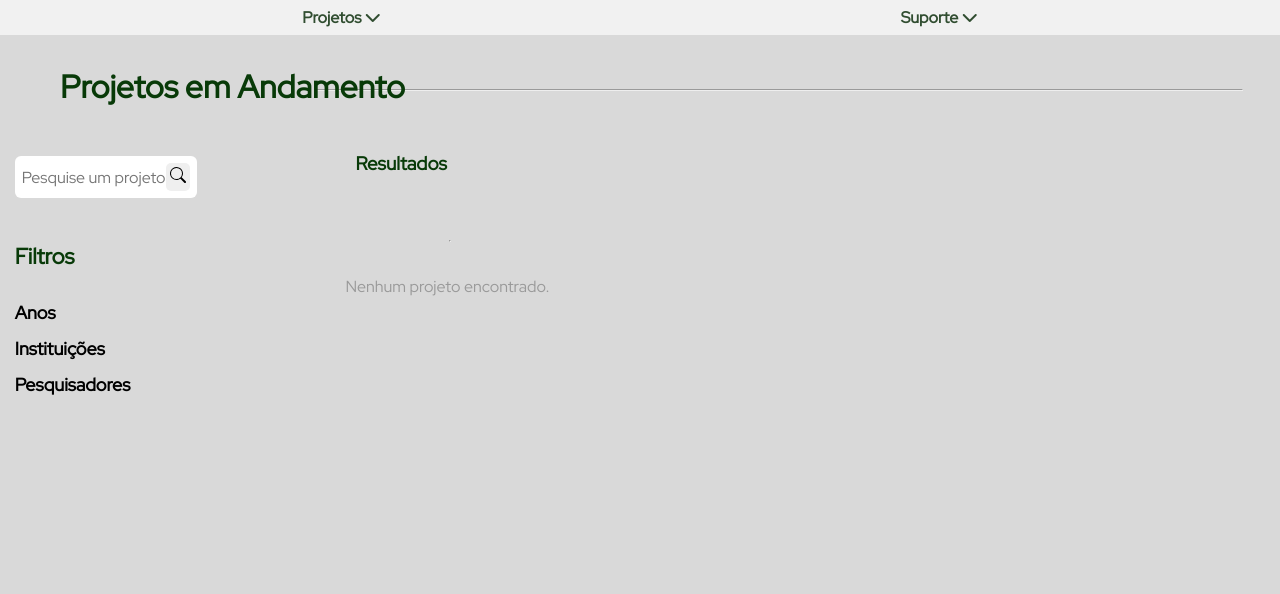
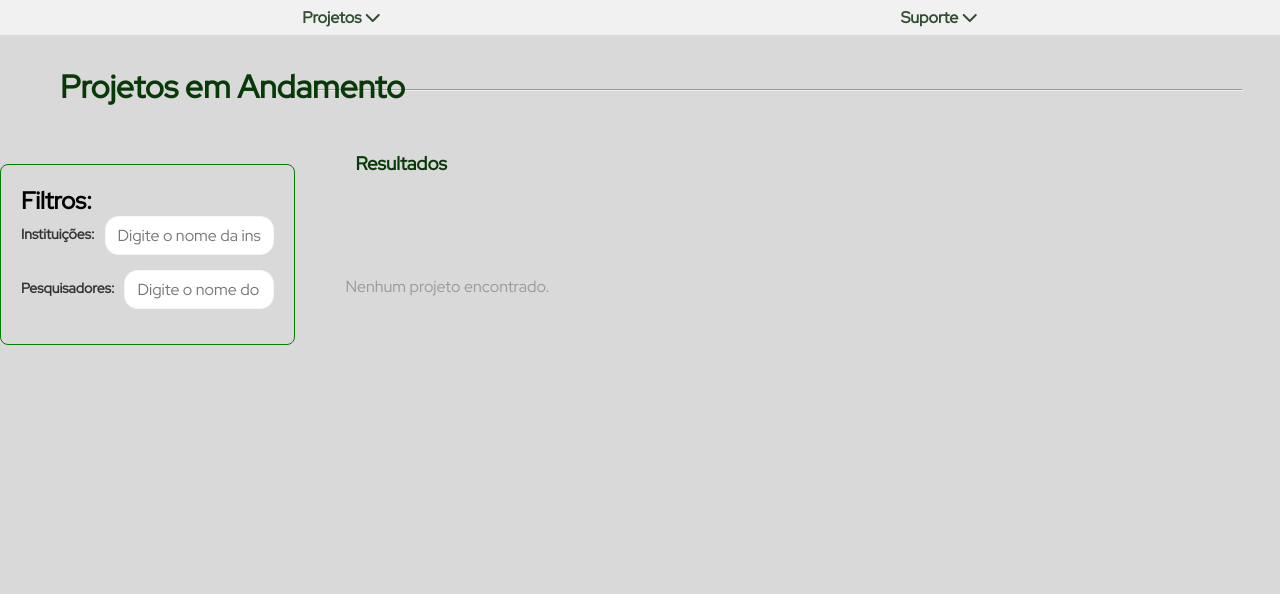
Before and after one commit to PhilipeMuzzi/NUPAT, a Django app: page /projetos/ in a window 1280 px wide. Shown: the part 130-724 px from the top of the page. Run offline with Django 4.2, Linux system fonts and the light colour scheme; data that the repository does not hold is empty; some libraries are stand-ins or nearby versions.

Commit message:
Pacote de atualizações finais + Pag todos_projetos.html

```diff
--- a/core/templates/projetos/todos_projetos.html
+++ b/core/templates/projetos/todos_projetos.html
@@ -13,57 +13,72 @@
     </h1>
     <article>
         <section class="filtro">
-            <form class="buscar-box" action="{% url 'projetos_andamento' %}" method="GET">
-                <div class="input-buscar">
-                    <input type="text" name="pesquisa" value="{{ request.GET.pesquisa }}" placeholder="Pesquise um projeto" class="form-control">
-                    <button type="submit">
-                        <svg xmlns="http://www.w3.org/2000/svg" width="16" height="16" fill="currentColor" class="bi bi-search" viewBox="0 0 16 16">
-                            <path d="M11.742 10.344a6.5 6.5 0 1 0-1.397 1.398h-.001q.044.06.098.115l3.85 3.85a1 1 0 0 0 1.415-1.414l-3.85-3.85a1 1 0 0 0-.115-.1zM12 6.5a5.5 5.5 0 1 1-11 0 5.5 5.5 0 0 1 11 0" />
-                        </svg>
-                    </button>
-                </div>
-            </form>
-            <form id="filterForm" action="{% url 'projetos_andamento' %}" method="GET">
-                <ul class="fi">
+
+
+
+
+
+<br><br><br>
+
+<form id="filterForm" action="{% url 'projetos_andamento' %}" method="GET" class="filter-form">
+    <ul class="filter-list">
         <li>
-                        <h2><strong>Filtros</strong></h2>
-                        <hr class="lineex">
+            <h2><strong >Filtros:</strong></h2>
+
         </li>
-                    <li>
-                        <h3><strong>Anos</strong></h3>
-                        <ul>
-                            {% for ano in anos %}
-                            <li>
-                                <input type="checkbox" id="anos-{{ ano }}" name="anos" value="{{ ano }}" {% if ano|stringformat:'s' in request.GET.anos %}checked{% endif %}>
-                                <label for="anos-{{ ano }}">{{ ano }}</label>
+
+        <!-- Campo de texto para Instituições -->
+        <li class="filter-item">
+            <h3><strong>Instituições:</strong></h3>
+            <input
+                type="text"
+                name="instituicoes_nome"
+                placeholder="Digite o nome da instituição"
+                value="{{ request.GET.instituicoes_nome|default:'' }}"
+                class="filter-input"
+            >
         </li>
-                            {% endfor %}
-                        </ul>
-                    </li>
-                    <li>
-                        <h3><strong>Instituições</strong></h3>
-                        <ul>
-                            {% for instituicao in instituicoes %}
-                            <li>
-                                <input type="checkbox" id="instituicao-{{ instituicao.id }}" name="instituicoes" value="{{ instituicao.id }}" {% if instituicao.id|stringformat:'s' in request.GET.instituicoes %}checked{% endif %}>
-                                <label for="instituicao-{{ instituicao.id }}">{{ instituicao.nome }}</label>
-                            </li>
-                            {% endfor %}
-                        </ul>
-                    </li>
-                    <li>
-                        <h3><strong>Pesquisadores</strong></h3>
-                        <ul>
-                            {% for pesquisador in pesquisadores %}
-                            <li>
-                                <input type="checkbox" id="pesquisador-{{ pesquisador.id }}" name="pesquisadores" value="{{ pesquisador.id }}" {% if pesquisador.id|stringformat:'s' in request.GET.pesquisadores %}checked{% endif %}>
-                                <label for="pesquisador-{{ pesquisador.id }}">{{ pesquisador.nome }}</label>
-                            </li>
-                            {% endfor %}
-                        </ul>
+
+        <!-- Campo de texto para Pesquisadores -->
+        <li class="filter-item">
+            <h3><strong>Pesquisadores:</strong></h3>
+            <input
+                type="text"
+                name="pesquisador_nome"
+                placeholder="Digite o nome do pesquisador"
+                value="{{ request.GET.pesquisador_nome|default:'' }}"
+                class="filter-input"
+            >
         </li>
     </ul>
 </form>
+
+
+
+<script>
+    document.querySelectorAll('.filter-input').forEach(input => {
+        input.addEventListener('input', () => {
+            const formData = new FormData(document.getElementById('filterForm'));
+            const queryParams = new URLSearchParams(formData).toString();
+
+            fetch(`?${queryParams}`)
+                .then(response => response.text())
+                .then(html => {
+                    const parser = new DOMParser();
+                    const doc = parser.parseFromString(html, 'text/html');
+                    const newContent = doc.querySelector('.proj .cards-container').innerHTML;
+                    document.querySelector('.proj .cards-container').innerHTML = newContent;
+                });
+        });
+    });
+</script>
+
+
+
+</script>
+
+
+
         </section>
         <section class="proj">
             <h1><strong>Resultados</strong></h1>
@@ -102,6 +117,52 @@
     border-radius: 8px;
     transition: transform 0.3s ease-in-out;
     }
+
+
+    .filter-form {
+    border: 1px solid green;
+    padding: 20px;
+
+    border: solid green 1px;
+    border-radius: 8px;
+    }
+
+    .filter-list {
+    list-style: none;
+
+    }
+
+    .filter-item {
+    margin-bottom: 15px;
+    }
+
+    .filter-item h3 {
+
+    font-size: 14px;
+    color: #333;
+    }
+
+    .filter-input {
+    width: 100%;
+    padding: 8px 12px;
+    font-size: 16px;
+    border: 1px solid #cccccc27;
+
+    border-radius: 14px;
+    transition: border-color 0.3s;
+    }
+
+    .filter-input:focus {
+    border-color: green;
+    outline: none;
+    }
+
+    .filter-line {
+    border: none;
+    border-top: 1px solid #ccc;
+    margin: 10px 0;
+    }
+
 
     .card:hover {
     transform: scale(1.02);
--- a/core/views.py
+++ b/core/views.py
@@ -536,28 +536,24 @@ def resultados_pesquisa(request):
     }
 
     return render(request, 'admin/pesquisa_opiniao_usuario.html', contexto)
-
 def projetos_por_status(request, status=None):
     if status:
         projetos = Projeto.objects.filter(situacao=status)
     else:
         projetos = Projeto.objects.all()
 
+    # Filtros por texto
+    instituicao_nome = request.GET.get('instituicoes_nome', '').strip()
+    pesquisador_nome = request.GET.get('pesquisador_nome', '').strip()
+
+    if instituicao_nome:
+        projetos = projetos.filter(instituicao__nome__icontains=instituicao_nome)
+    if pesquisador_nome:
+        projetos = projetos.filter(pesquisadores__nome__icontains=pesquisador_nome)
+
+    # Obter filtros adicionais
     instituicoes = Instituicao.objects.all()
     pesquisadores = Pesquisador.objects.all()
-
-    instituicao_selecionada = request.GET.getlist('instituicoes')
-    pesquisador_selecionado = request.GET.getlist('pesquisadores')
-
-    if instituicao_selecionada:
-        projetos = projetos.filter(instituicao__id__in=instituicao_selecionada)
-    if pesquisador_selecionado:
-        projetos = projetos.filter(pesquisadores__id__in=pesquisador_selecionado)
-
-
-    if request.headers.get('X-Requested-With') == 'XMLHttpRequest':
-        return render(request, 'projetos/partials/projetos_list.html', {'projetos': projetos})
-
 
     return render(request, 'projetos/todos_projetos.html', {
         'projetos': projetos,
```
Lines whose indentation alone changed are shown as unchanged.
